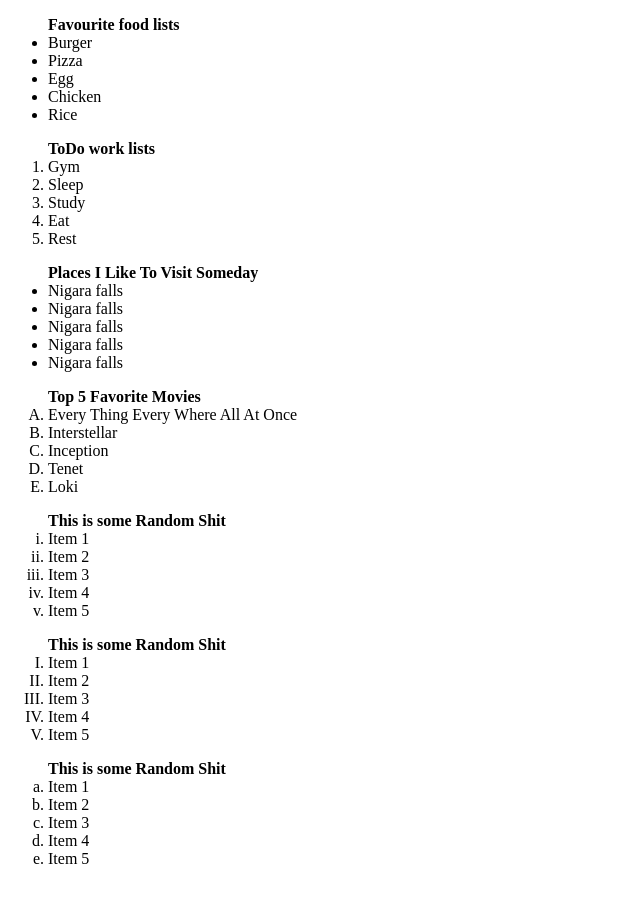
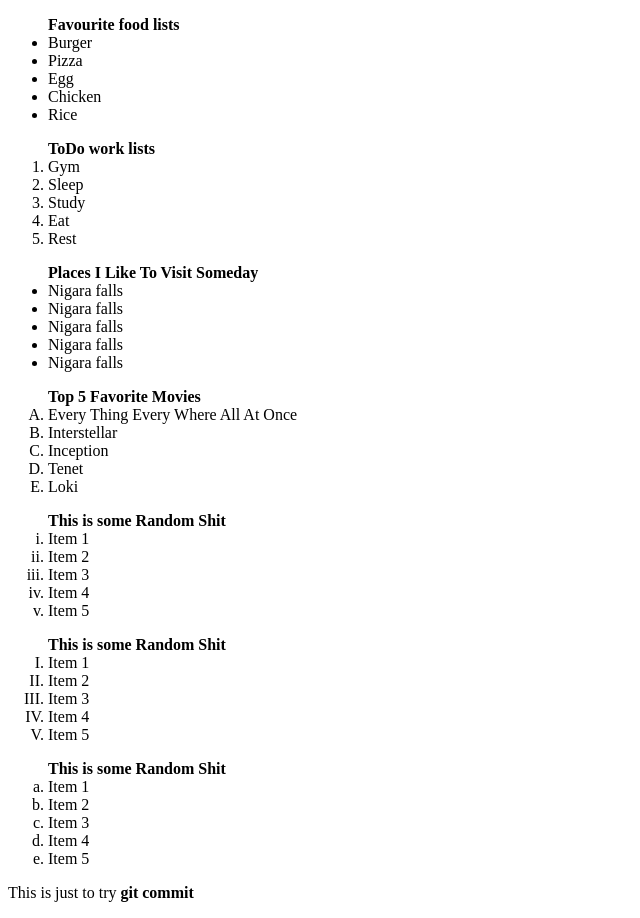
Before and after one commit to Thesameerjung-1/git_self, a plain HTML site: page lists.html in a window 1280 px wide. Shown: the whole page, without its empty margins (0-640 px from the left). Before the commit the page ends 884 px from the top, so only its background shows below. Drawn offline with Linux system fonts and the light colour scheme.

Commit message:
Add and Wrote a paragraph in the p section
Add a trial type of paragraph to check the
fucntion and also for the practise

```diff
--- a/lists.html
+++ b/lists.html
@@ -71,6 +71,6 @@
         <li>Item 4</li>
         <li>Item 5</li>
    </ol>
-
+        <p>This is just to try <strong>git commit</strong></p>
 </body>
 </html>
```
